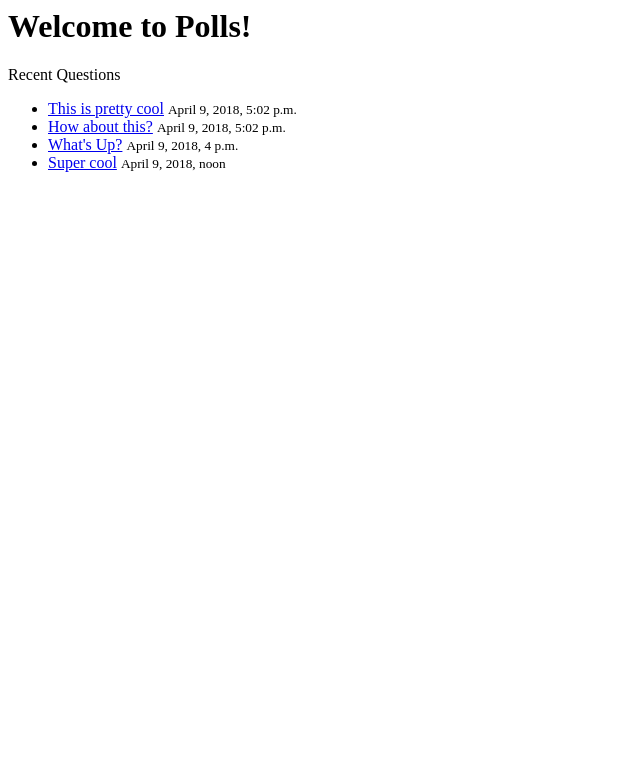
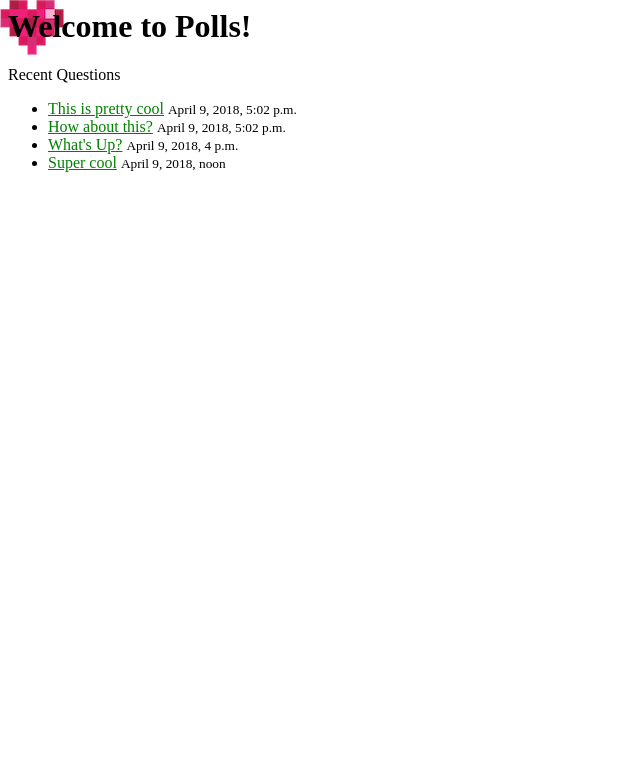
Before and after one commit to eskemojoe007/django_tutorial, a Django app: page /polls/ in a window 1280 px wide. Shown: the top 783 px of the page, without its empty margins (0-640 px from the left). Run offline with Django 3.2, Linux system fonts and the light colour scheme; data comes from the database, SQL or seed files in the repository.

Commit message:
Add some CSS style

```diff
--- /dev/null
+++ b/mysite/polls/static/polls/style.css
@@ -0,0 +1,7 @@
+li a {
+    color: green;
+}
+
+body {
+    background: white url("images/background.png") no-repeat;
+}
--- a/mysite/polls/templates/polls/index.html
+++ b/mysite/polls/templates/polls/index.html
@@ -1,3 +1,7 @@
+{% load static %}
+
+<link rel="stylesheet" type="text/css" href="{% static 'polls/style.css' %}" />
+
 <h1>Welcome to Polls!</h1>
 
 {% if latest_question_list %}
```
Also changed, not shown: mysite/polls/static/polls/images/background.png (added).
